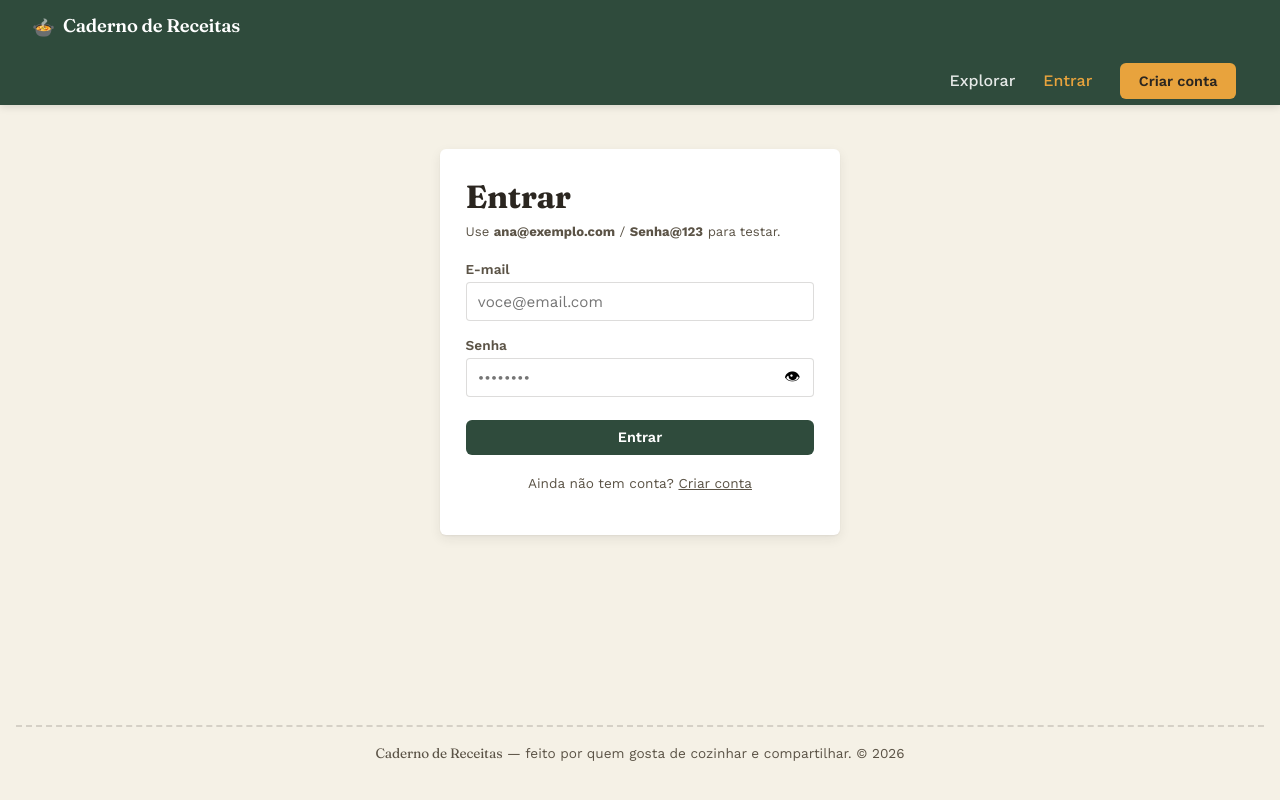
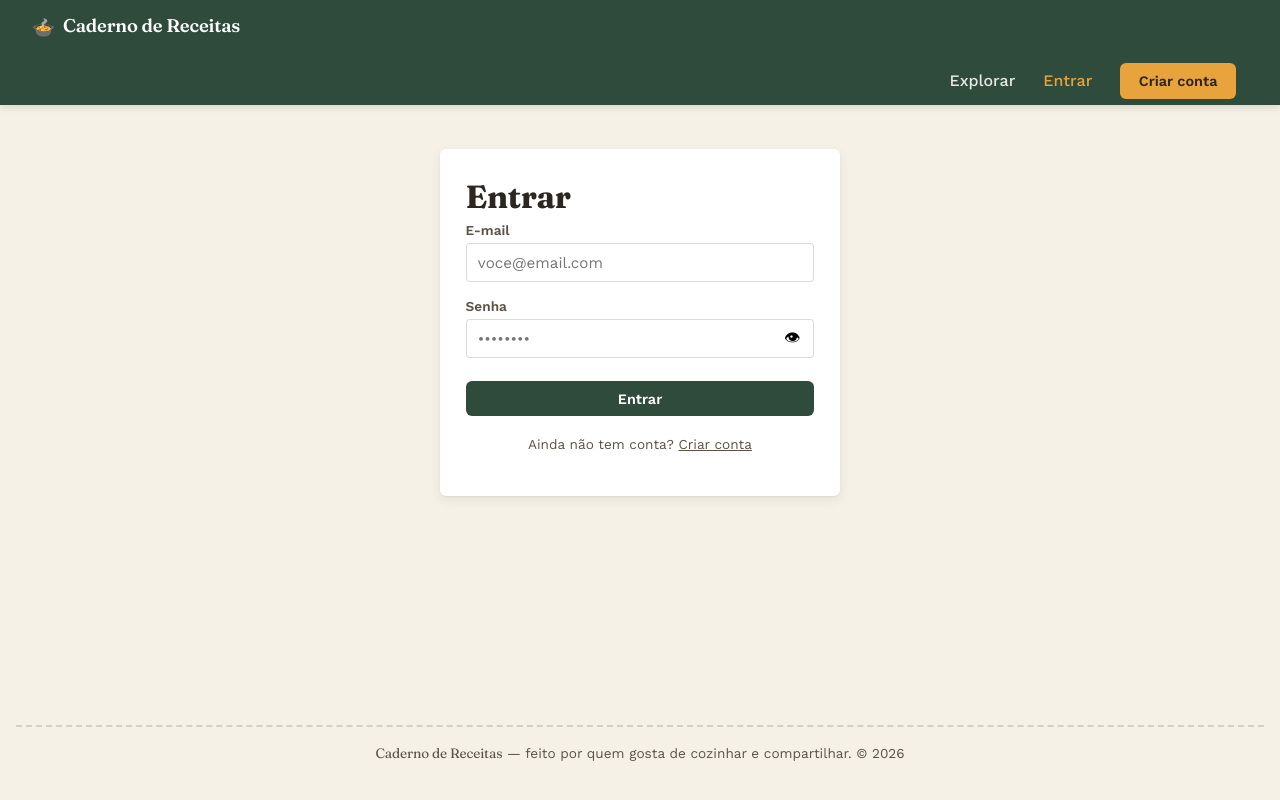
Before and after one commit to estruturas-lineares/projeto-final-angular, an Angular app: page /login in a window 1280 px wide. Shown: the top 800 px of the page. Built offline with nearby package versions, Linux system fonts and the light colour scheme.

Commit message:
Remove unused text

```diff
--- a/src/app/features/auth/login/login.component.html
+++ b/src/app/features/auth/login/login.component.html
@@ -1,7 +1,7 @@
 <div class="rc-auth-page">
   <form class="card rc-auth-form" [formGroup]="form" (ngSubmit)="submit()">
     <h1 class="rc-display">Entrar</h1>
-    <p class="rc-auth-form__hint">Use <strong>ana&#64;exemplo.com</strong> / <strong>Senha&#64;123</strong> para testar.</p>
+
 
     <div class="field">
       <label for="email">E-mail</label>
```
